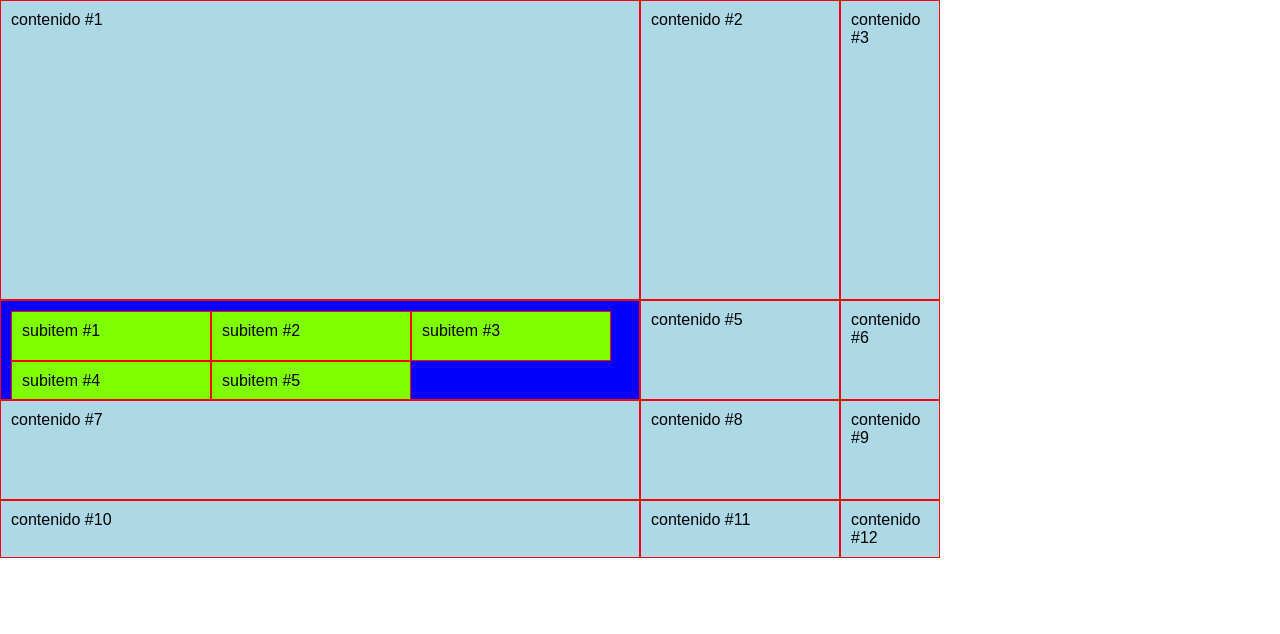
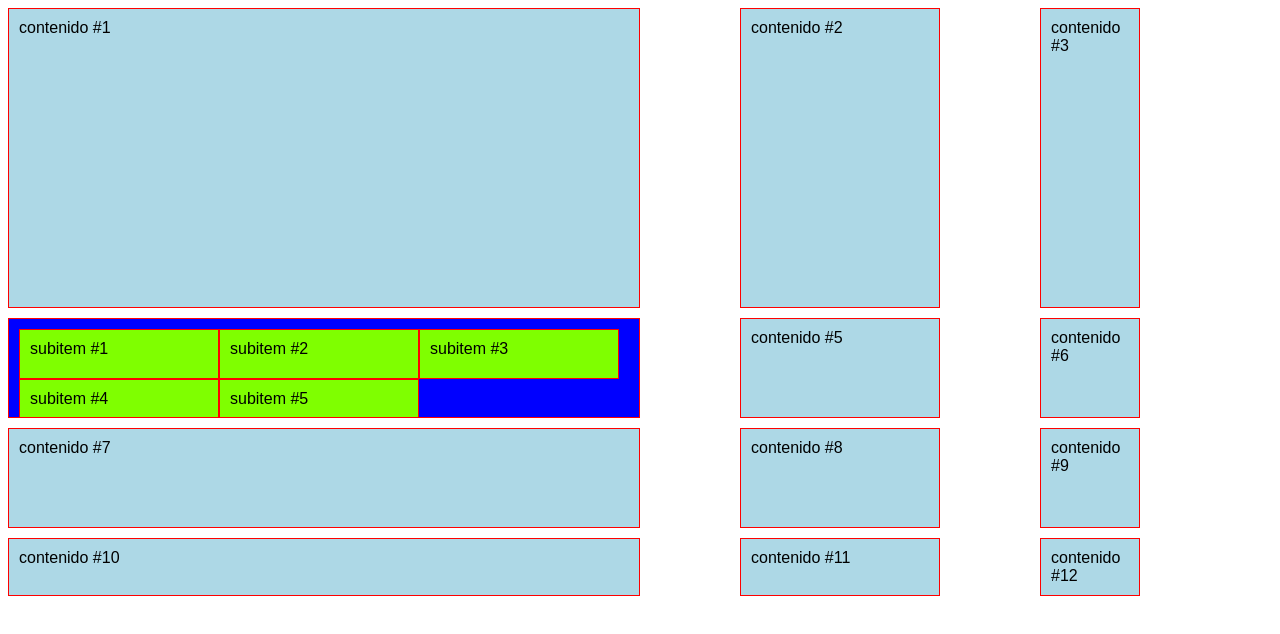
Before and after one commit to JuanDiegoJ/css-grid, a plain HTML site: page index.html in a window 1280 px wide. Drawn offline with Linux system fonts and the light colour scheme.

Commit message:
Espaciados

```diff
--- a/css/style.css
+++ b/css/style.css
@@ -1,6 +1,4 @@
 body{
-    padding: 0;
-    margin: 0;
     font-family: Arial;
 }
 
@@ -10,6 +8,10 @@ body{
     grid-template-rows: 100%; */
     /* grid-template: filas/columnas; */
     grid-template: 300px 100px 100px/ 50% 200px 100px;
+    /* grid-column-gap: 10px;
+    grid-row-gap: 10px; */
+    /* grid-gap: Filas/columnas */
+    grid-gap: 10px 100px;
 }
 
 .item{
```
